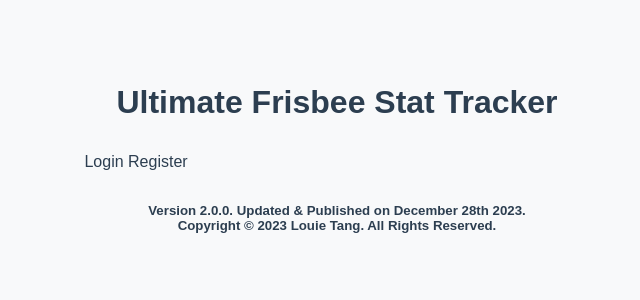
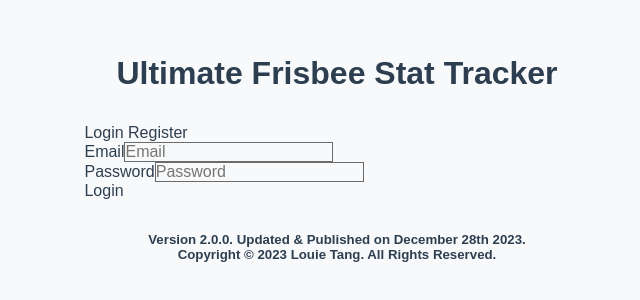
Before and after one commit to LouieTang/flatball-stat-tracker, a React (Create React App) app in the folder v2/front-end/: page /login in a window 1280 px wide. Shown: the part 258-558 px from the top of the page, without its empty margins (303-943 px from the left). Built offline with nearby package versions, Linux system fonts and the light colour scheme; no server answers.

Commit message:
added navigation logic, useContext is working, includes the user data as requred

```diff
--- a/v2/front-end/src/App.js
+++ b/v2/front-end/src/App.js
@@ -18,6 +18,7 @@ function App() {
         <NavBar />
         <Routes>
             <Route path="/" element={<UserLoginPage />} />
+            <Route path="/login" element={<UserLoginPage />} />
             <Route path="/register" element={<UserRegisterPage />} />
             <Route path="/team" element={<TeamHomePage />} />
         </Routes>
--- a/v2/front-end/src/pages/UserLoginPage.js
+++ b/v2/front-end/src/pages/UserLoginPage.js
@@ -1,8 +1,10 @@
 import React, {useState} from "react"
 import { testLogin } from "../services/userManager.js";
+import { useNavigate } from "react-router-dom";
 
 const UserLoginPage = () => {
 
+    const navigate = useNavigate();
     const [userData, setUserData] = useState({
         email: "",
         password: "",
@@ -12,7 +14,10 @@ const UserLoginPage = () => {
         e.preventDefault();
         const {email, password} = userData;
         const result = await testLogin({email, password});
-        alert(result);
+        // alert(result);
+        if(result === "Success"){
+            navigate("/team");
+        }
     }
 
     return (
--- a/v2/front-end/src/pages/UserRegisterPage.js
+++ b/v2/front-end/src/pages/UserRegisterPage.js
@@ -1,8 +1,10 @@
 import React, {useState} from "react"
 import { testRegistration } from "../services/userManager.js";
+import { useNavigate } from "react-router-dom";
 
 const UserRegisterPage = () => {
 
+    const navigate = useNavigate();
     const [userData, setUserData] = useState({
         email: "",
         password: "",
@@ -13,7 +15,12 @@ const UserRegisterPage = () => {
         e.preventDefault();
         const {email, password, teamName} = userData;
         const result = await testRegistration({email, password, teamName});
-        alert(result);
+        if(result === "User Added Successfully"){
+            navigate("/login");
+        }
+        else{
+            console.log("Error");
+        }
     }
 
     return (
--- a/v2/front-end/src/services/userManager.js
+++ b/v2/front-end/src/services/userManager.js
@@ -32,7 +32,7 @@ export const testLogin = ({email, password}) => {
     return axios.post("/testusers/login", {email, password})
         .then(response => {
             console.log("Success:", response.data);
-            return response.data;
+            return "Success";
         })
         .catch(error => {
             console.error("Error:", error);
```
Also changed, not shown: 1 other file (tests, documents, lock files or other folders).
